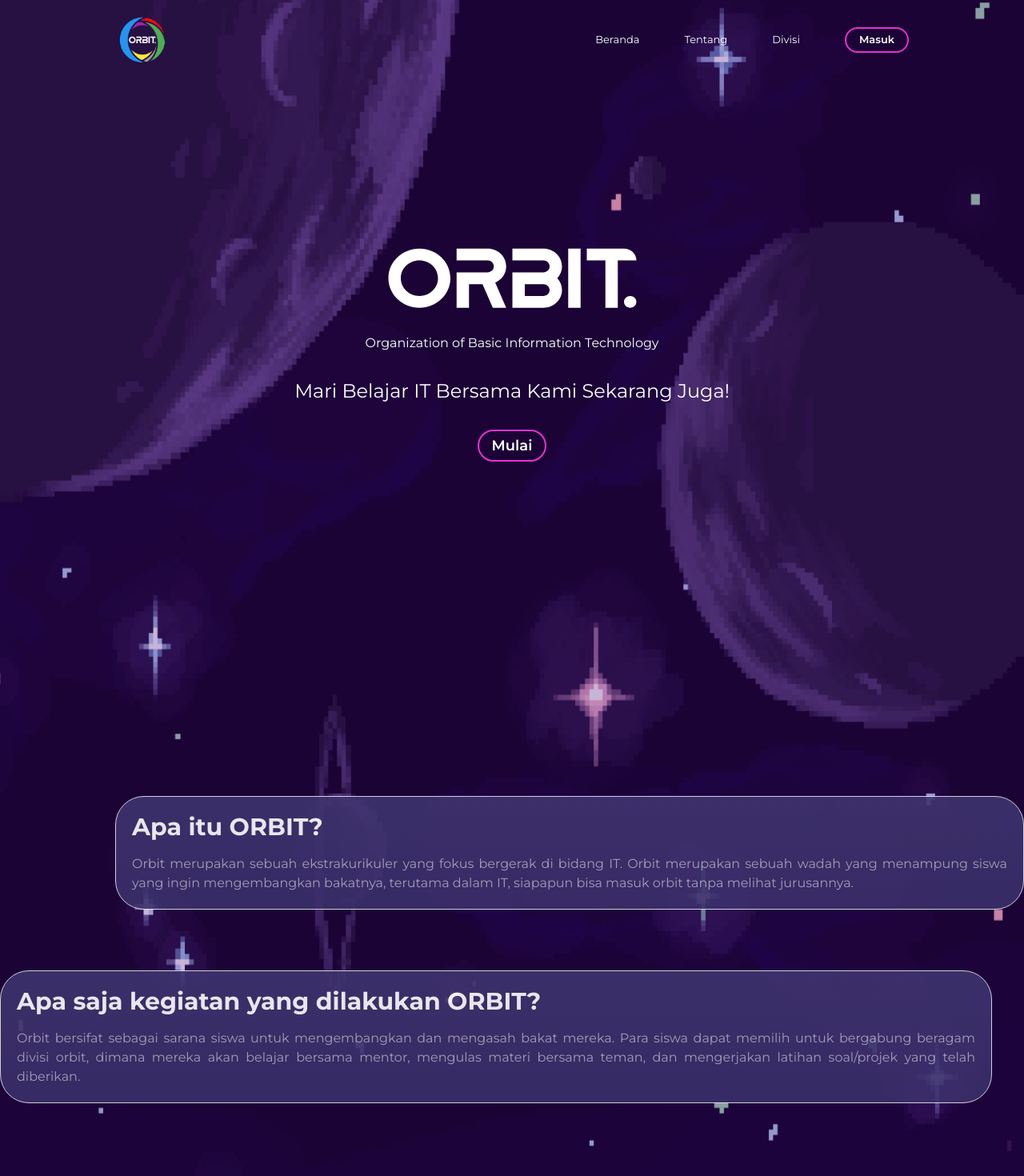
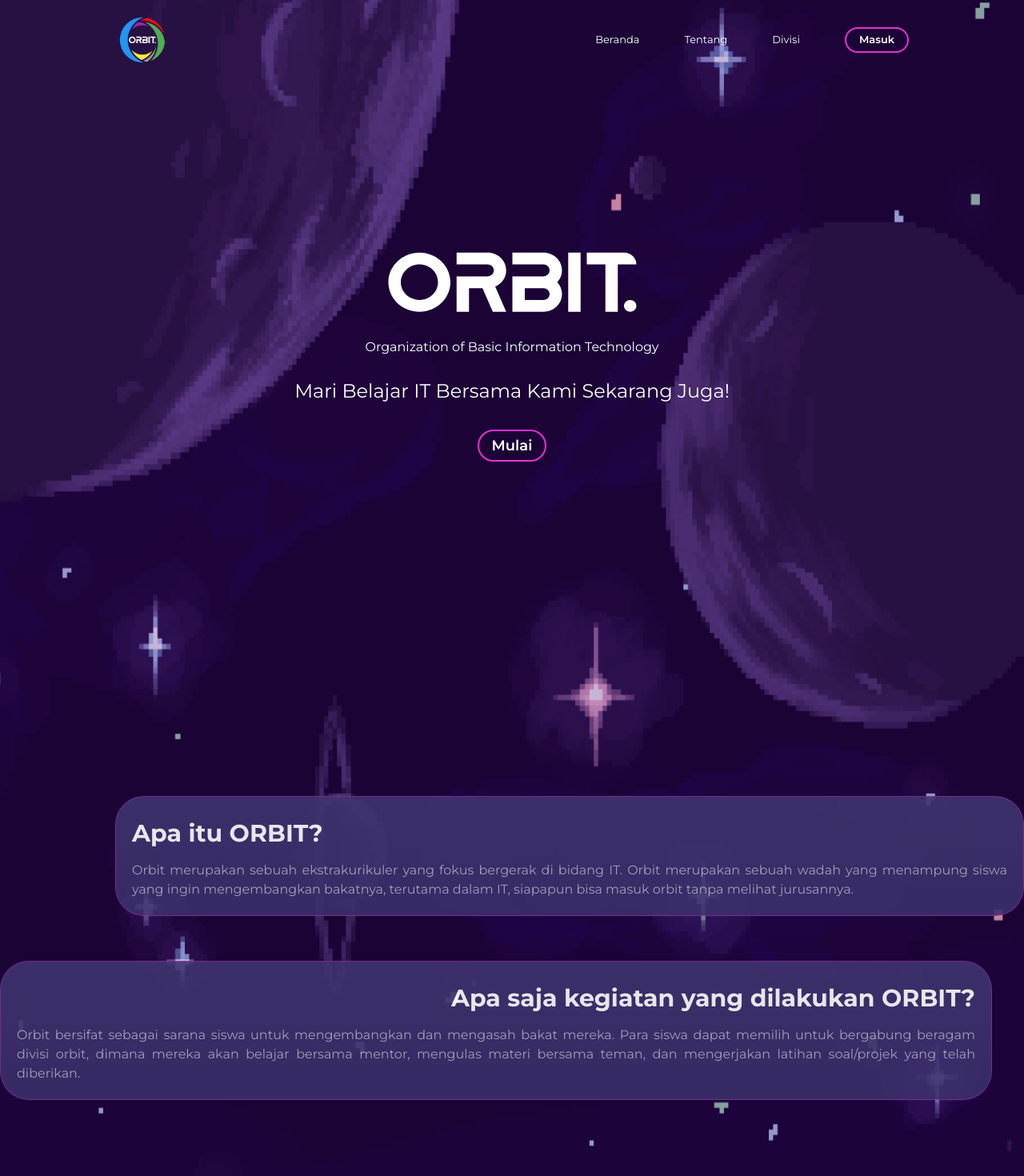
Before and after one commit to orbit4it/web-frontend, a Next.js app: page / in a window 1280 px wide. Shown: the top 1470 px of the page at 80% size. Built offline with nearby package versions, Linux system fonts and the light colour scheme.

Commit message:
Landing Page Greetings

```diff
--- a/app/page.tsx
+++ b/app/page.tsx
@@ -14,15 +14,13 @@ export default function Home() {
 			<Navbar />
 
 			{/* Greetings  */}
-			<div className=" bg-home bg-[length:150%_100%] md:bg-[length:100%_100%] h-screen">
+			<div
+				className=" bg-home bg-[length:150%_100%] md:bg-[length:100%_100%] h-screen"
+				id="beranda"
+			>
 				<div className="  h-screen text-white flex flex-col items-center justify-center">
 					<div className=" flex flex-col justify-center items-center">
-						<m.div
-							initial={{ opacity: 0, translateY: 100 }}
-							whileInView={{ opacity: 1, translateY: -5 }}
-							viewport={{ once: true }}
-							className=" mt-0 md:mt-24"
-						>
+						<m.div className=" mt-0 md:mt-24">
 							{/* UNTUK SELAIN MOBILE  */}
 							<svg
 								width="311"
@@ -59,12 +57,7 @@ export default function Home() {
 							</svg>
 							{/* UNTUK MOBILE END */}
 						</m.div>
-						<m.h1
-							initial={{ opacity: 0, translateY: 100 }}
-							whileInView={{ opacity: 1, translateY: -5 }}
-							viewport={{ once: true }}
-							className=" py-3 md:py-8 text-center px-1"
-						>
+						<m.h1 className=" py-3 md:py-8 text-center px-1">
 							Organization of Basic Information Technology
 						</m.h1>
 						<m.h1
@@ -99,30 +92,48 @@ export default function Home() {
 							height="h-56 "
 							judul="Apa itu ORBIT?"
 							desc="Orbit merupakan sebuah ekstrakurikuler yang fokus bergerak di bidang
-						IT. Orbit merupakan sebuah wadah yang menampung siswa yang ingin
-						mengembangkan bakatnya, terutama dalam IT, siapapun bisa masuk orbit
-						tanpa melihat jurusannya."
-							classname=" mt-5 md:mt-40 ml-0 md:ml-36"
+							IT. Orbit merupakan sebuah wadah yang menampung 	siswa yang ingin
+							mengembangkan bakatnya, terutama dalam IT, siapapun bisa masuk orbit
+							tanpa melihat jurusannya."
+							classname=" mt-0 md:mt-40 ml-0 md:ml-36"
+							judulClassname=" pt-2"
+							descClassname=""
 						/>
 					</m.div>
 				</div>
 				<m.div
 					initial={{ opacity: 0, translateY: 100 }}
 					whileInView={{ opacity: 1, translateY: -5 }}
-					className=" pt-10 relative md:absolute z-10 md:right-10"
+					className=" pt-5 relative md:absolute z-10 md:right-10"
 				>
 					<CardLanding
 						width="w-[478px]"
 						height="h-[286px] "
 						judul="Apa saja kegiatan yang dilakukan ORBIT?"
 						desc="Orbit bersifat sebagai sarana siswa untuk mengembangkan dan mengasah bakat mereka. Para siswa dapat memilih untuk bergabung beragam divisi orbit, dimana mereka akan belajar bersama mentor, mengulas materi bersama teman, dan mengerjakan latihan soal/projek yang telah diberikan."
-						classname=" mt-5 md:mt-9"
+						classname=" mt-2 md:mt-9"
+						judulClassname=" text-right pt-2"
+						descClassname=""
 					/>
 				</m.div>
 			</div>
 
 			<div className=" bg-home3 bg-[length:150%_100%] md:bg-[length:100%_100%] h-screen relative">
-				<Awan />
+				<m.div
+					initial={{ opacity: 0, translateY: 5 }}
+					whileInView={{ opacity: 1, translateY: -20 }}
+					className=" absolute bottom-0"
+				>
+					<Awan classname=" bottom-0" />
+				</m.div>
+
+				<m.div
+					initial={{ opacity: 0, translateY: 100 }}
+					whileInView={{ opacity: 1, translateY: -5 }}
+					className=" absolute bottom-0"
+				>
+					<Awan classname=" -bottom-20" />
+				</m.div>
 			</div>
 			{/* APA ITU ORBIT  END*/}
 
--- a/components/Awan.tsx
+++ b/components/Awan.tsx
@@ -1,8 +1,10 @@
+import { AwanProps } from '@/helper/interfaces';
 import React from 'react';
+import { twMerge } from 'tailwind-merge';
 
-const Awan = () => {
+const Awan: React.FC<AwanProps> = ({ classname }) => {
 	return (
-		<div className=" absolute z-10 bottom-0">
+		<div className={twMerge(`absolute z-10`, classname)}>
 			<svg
 				width="1440"
 				height="455"
--- a/components/CardLanding.tsx
+++ b/components/CardLanding.tsx
@@ -9,6 +9,8 @@ const CardLanding: React.FC<CardLandingProps> = ({
 	judul,
 	desc,
 	classname,
+	judulClassname,
+	descClassname,
 }) => {
 	return (
 		<div
@@ -17,8 +19,13 @@ const CardLanding: React.FC<CardLandingProps> = ({
 				classname
 			)}
 		>
-			<h1 className=" text-3xl font-bold">{judul}</h1>
-			<p className=" opacity-60 text-[16px] font-normal text-justify pt-4">
+			<h1 className={twMerge(`text-3xl font-bold`, judulClassname)}>{judul}</h1>
+			<p
+				className={twMerge(
+					`opacity-60 text-[16px] font-normal text-justify pt-4`,
+					descClassname
+				)}
+			>
 				{desc}
 			</p>
 		</div>
--- a/helper/interfaces.ts
+++ b/helper/interfaces.ts
@@ -12,4 +12,10 @@ export interface CardLandingProps {
 	judul: string;
 	desc: string;
 	classname: string;
+	judulClassname: string;
+	descClassname: string;
 }
+
+export interface AwanProps {
+	classname?: string;
+}
--- a/helper/page.module.css
+++ b/helper/page.module.css
@@ -6,9 +6,5 @@
 		rgba(59, 48, 107, 1) 79%
 	);
 	opacity: 90%;
-	border-color: linear-gradient(
-		180deg,
-		rgba(238, 46, 209, 1) 40%,
-		rgba(255, 255, 255, 1) 60%
-	);
+	border-color: rgba(238, 46, 209, 0.4);
 }
```
